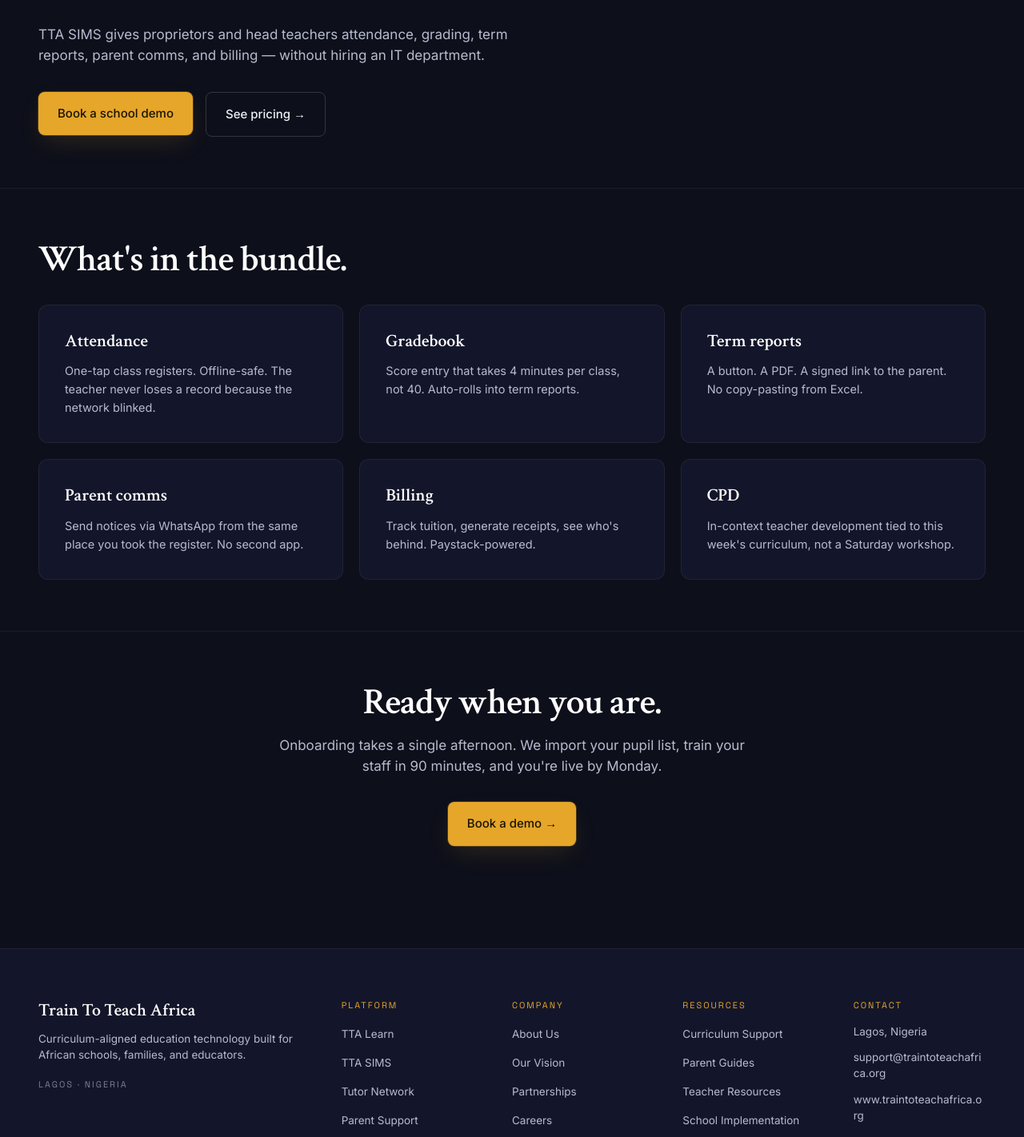
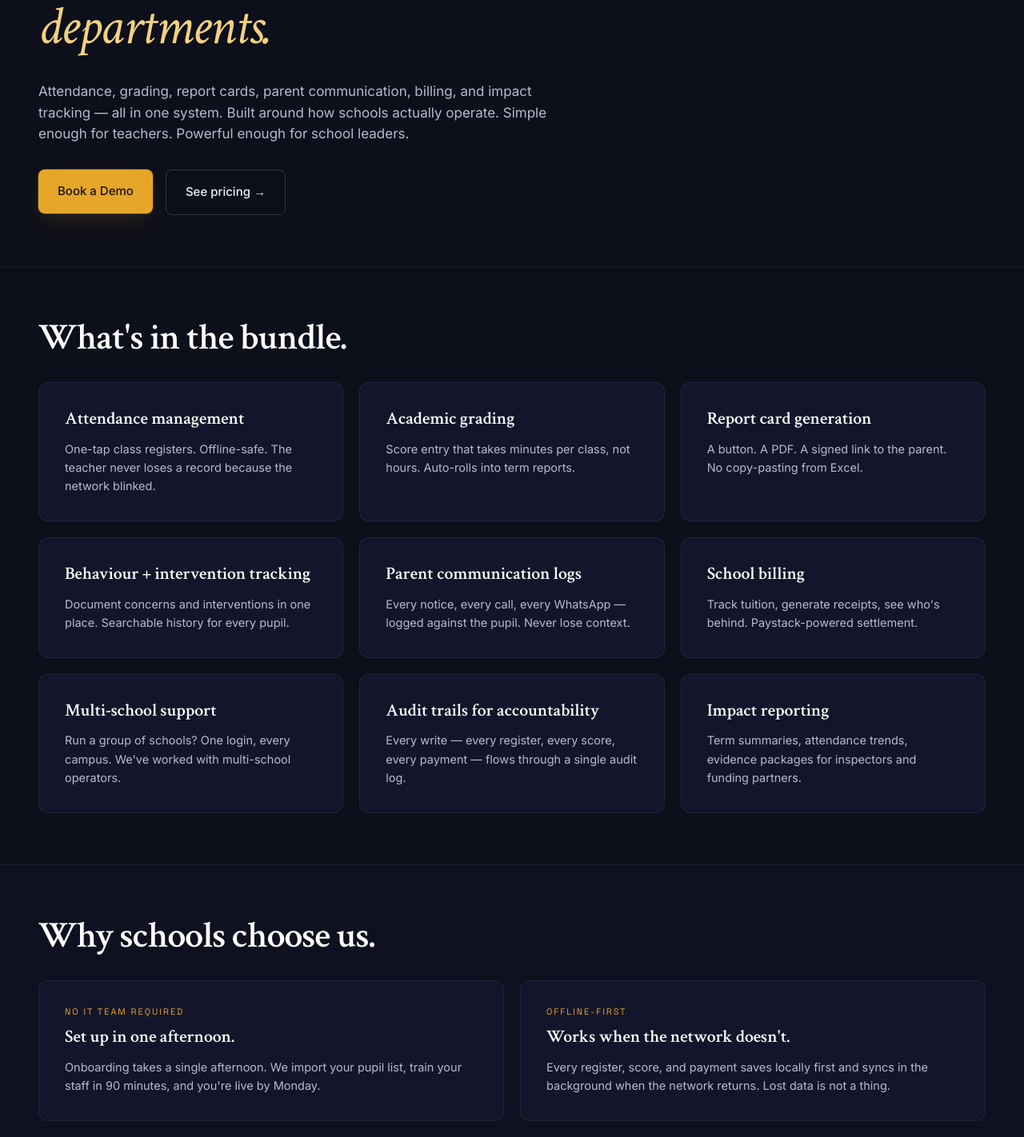
Before and after one commit to young-nan/Train-to-teach-africa, a React (Vite) app: page /solutions/schools in a window 1280 px wide. Shown: the part 322-1744 px from the top of the page at 80% size. Built offline with nearby package versions, Linux system fonts and the light colour scheme; no server answers.

Commit message:
Revise SolutionsSchoolsPage content and layout

```diff
--- a/src/pages/public/SolutionsSchoolsPage.jsx
+++ b/src/pages/public/SolutionsSchoolsPage.jsx
@@ -1,5 +1,12 @@
 /**
  * src/pages/public/SolutionsSchoolsPage.jsx
+ *
+ * Public marketing page targeted at school leaders, proprietors, and head
+ * teachers. Mirrors the approved "TTA SIMS" section of the homepage with
+ * fuller feature coverage.
+ *
+ * Voice: confident, infrastructure-grade. School leaders want to know what
+ * works, who supports them, and how long onboarding takes.
  */
 
 import { Link } from 'react-router-dom';
@@ -8,56 +15,102 @@ import { PublicFooter } from '@/components/marketing/PublicFooter';
 import { Button } from '@/components/ui/Button';
 import { Chip } from '@/components/ui/Chip';
 
+const DEMO_MAILTO = 'mailto:support@traintoteachafrica.org?subject=School%20demo';
+
 export default function SolutionsSchoolsPage() {
   return (
     <div className="min-h-dvh bg-surface-1 text-ink-1">
       <PublicNav />
       <main className="pt-[64px]">
+
+        {/* Hero */}
         <section className="border-b border-line-1 py-s-10">
           <div className="max-w-[1280px] mx-auto px-s-6 lg:px-s-9">
             <Chip variant="gold" dot>For Schools</Chip>
-            <h1 className="mt-s-5 font-display text-display-1 text-ink-0 max-w-[18ch]">
-              School operations, finally on <span className="ital-gold">one screen.</span>
+            <h1 className="mt-s-5 font-display text-display-1 text-ink-0 max-w-[22ch]">
+              School management built for schools <span className="ital-gold">without IT departments.</span>
             </h1>
-            <p className="mt-s-7 text-body-l text-ink-2 max-w-[60ch]">
-              TTA SIMS gives proprietors and head teachers attendance,
-              grading, term reports, parent comms, and billing — without
-              hiring an IT department.
+            <p className="mt-s-7 text-body-l text-ink-2 max-w-[64ch]">
+              Attendance, grading, report cards, parent communication, billing,
+              and impact tracking — all in one system. Built around how schools
+              actually operate. Simple enough for teachers. Powerful enough for
+              school leaders.
             </p>
             <div className="mt-s-7 flex flex-wrap gap-s-4">
-              <a href="mailto:schools@traintoteachafrica.org?subject=School%20demo">
-                <Button intent="primary" size="lg">Book a school demo</Button>
+              <a href={DEMO_MAILTO}>
+                <Button intent="primary" size="lg">Book a Demo</Button>
               </a>
               <Link to="/pricing"><Button intent="ghost" size="lg">See pricing →</Button></Link>
             </div>
           </div>
         </section>
 
+        {/* Features */}
         <section className="border-b border-line-1 py-s-10">
           <div className="max-w-[1280px] mx-auto px-s-6 lg:px-s-9">
-            <h2 className="font-display text-display-2 text-ink-0 mb-s-7">What's in the bundle.</h2>
-            <div className="grid md:grid-cols-3 gap-s-5">
-              <Feature title="Attendance" body="One-tap class registers. Offline-safe. The teacher never loses a record because the network blinked." />
-              <Feature title="Gradebook" body="Score entry that takes 4 minutes per class, not 40. Auto-rolls into term reports." />
-              <Feature title="Term reports" body="A button. A PDF. A signed link to the parent. No copy-pasting from Excel." />
-              <Feature title="Parent comms" body="Send notices via WhatsApp from the same place you took the register. No second app." />
-              <Feature title="Billing" body="Track tuition, generate receipts, see who's behind. Paystack-powered." />
-              <Feature title="CPD" body="In-context teacher development tied to this week's curriculum, not a Saturday workshop." />
+            <h2 className="font-display text-display-2 text-ink-0 mb-s-7">
+              What's in the bundle.
+            </h2>
+            <div className="grid md:grid-cols-2 lg:grid-cols-3 gap-s-5">
+              <Feature title="Attendance management"          body="One-tap class registers. Offline-safe. The teacher never loses a record because the network blinked." />
+              <Feature title="Academic grading"               body="Score entry that takes minutes per class, not hours. Auto-rolls into term reports." />
+              <Feature title="Report card generation"          body="A button. A PDF. A signed link to the parent. No copy-pasting from Excel." />
+              <Feature title="Behaviour + intervention tracking" body="Document concerns and interventions in one place. Searchable history for every pupil." />
+              <Feature title="Parent communication logs"       body="Every notice, every call, every WhatsApp — logged against the pupil. Never lose context." />
+              <Feature title="School billing"                  body="Track tuition, generate receipts, see who's behind. Paystack-powered settlement." />
+              <Feature title="Multi-school support"            body="Run a group of schools? One login, every campus. We've worked with multi-school operators." />
+              <Feature title="Audit trails for accountability" body="Every write — every register, every score, every payment — flows through a single audit log." />
+              <Feature title="Impact reporting"                body="Term summaries, attendance trends, evidence packages for inspectors and funding partners." />
             </div>
           </div>
         </section>
 
+        {/* Why schools choose us */}
+        <section className="border-b border-line-1 py-s-10 bg-surface-2/40">
+          <div className="max-w-[1280px] mx-auto px-s-6 lg:px-s-9">
+            <h2 className="font-display text-display-2 text-ink-0 mb-s-7">
+              Why schools choose us.
+            </h2>
+            <div className="grid md:grid-cols-2 gap-s-5">
+              <Reason
+                eyebrow="No IT team required"
+                title="Set up in one afternoon."
+                body="Onboarding takes a single afternoon. We import your pupil list, train your staff in 90 minutes, and you're live by Monday."
+              />
+              <Reason
+                eyebrow="Offline-first"
+                title="Works when the network doesn't."
+                body="Every register, score, and payment saves locally first and syncs in the background when the network returns. Lost data is not a thing."
+              />
+              <Reason
+                eyebrow="Honest pricing"
+                title="Naira. Fixed. No FX surprises."
+                body="Our African curriculum prices stay denominated in Naira. The number on the screen is the number on your bank statement."
+              />
+              <Reason
+                eyebrow="Built to scale"
+                title="From 80 pupils to 8,000."
+                body="A single school, a multi-campus group, or a network — the same platform scales without re-platforming."
+              />
+            </div>
+          </div>
+        </section>
+
+        {/* CTA */}
         <section className="py-s-10">
           <div className="max-w-[900px] mx-auto px-s-6 lg:px-s-9 text-center">
             <h2 className="font-display text-display-2 text-ink-0">Ready when you are.</h2>
             <p className="mt-s-4 text-body-l text-ink-2 max-w-[55ch] mx-auto">
-              Onboarding takes a single afternoon. We import your pupil list,
-              train your staff in 90 minutes, and you're live by Monday.
+              A 30-minute demo. Your questions answered. Real screens, real
+              data. No slide decks.
             </p>
-            <div className="mt-s-7">
-              <a href="mailto:schools@traintoteachafrica.org?subject=School%20demo">
-                <Button intent="primary" size="lg">Book a demo →</Button>
+            <div className="mt-s-7 flex flex-wrap justify-center gap-s-4">
+              <a href={DEMO_MAILTO}>
+                <Button intent="primary" size="lg">Book a Demo →</Button>
               </a>
+              <Link to="/pricing">
+                <Button intent="ghost" size="lg">See pricing →</Button>
+              </Link>
             </div>
           </div>
         </section>
@@ -75,3 +128,13 @@ function Feature({ title, body }) {
     </article>
   );
 }
+
+function Reason({ eyebrow, title, body }) {
+  return (
+    <article className="bg-surface-2 border border-line-1 rounded-r-3 p-s-7">
+      <div className="font-mono text-eyebrow uppercase text-gold-400">{eyebrow}</div>
+      <h3 className="mt-s-3 font-display text-display-3 text-ink-0">{title}</h3>
+      <p className="mt-s-3 text-body text-ink-2">{body}</p>
+    </article>
+  );
+}
```
